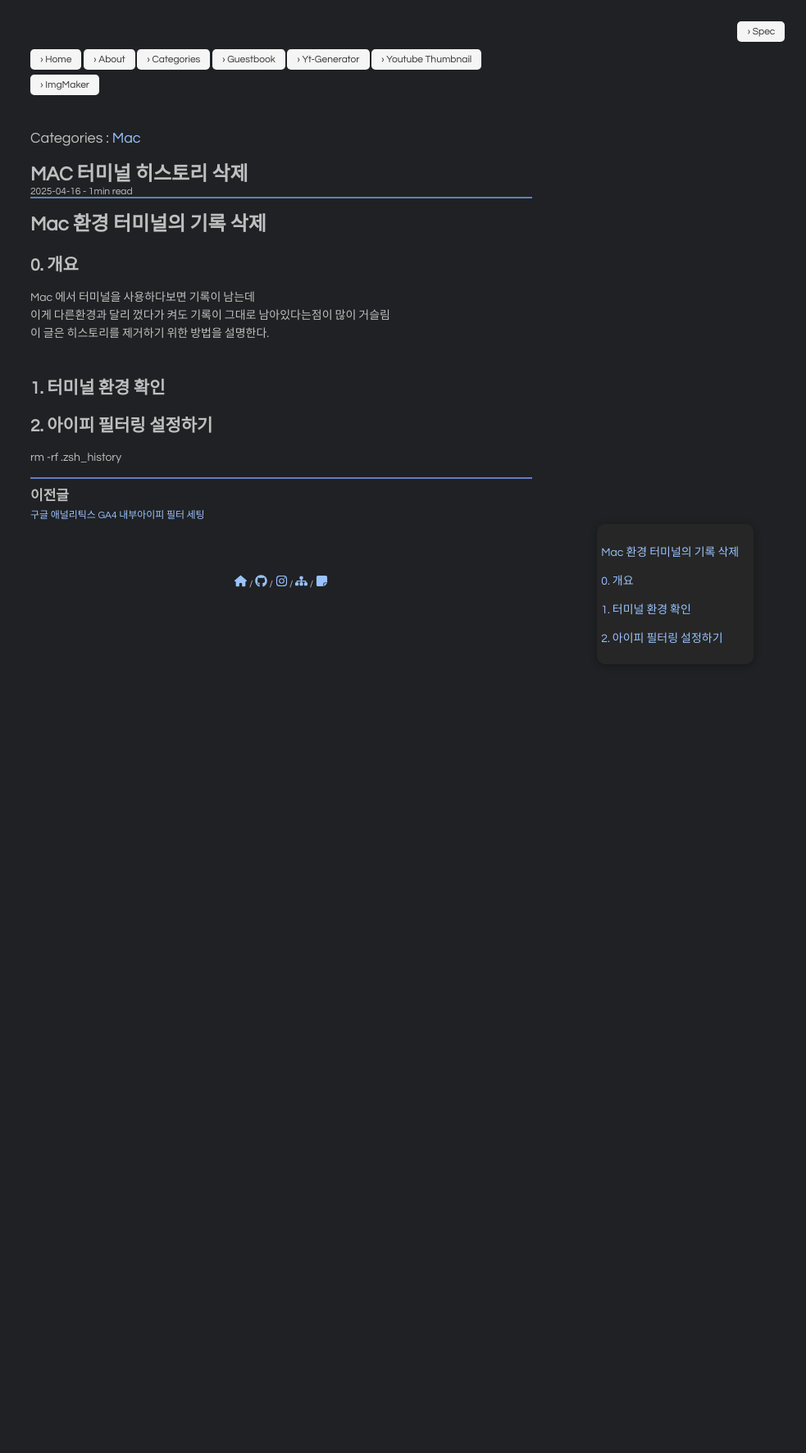
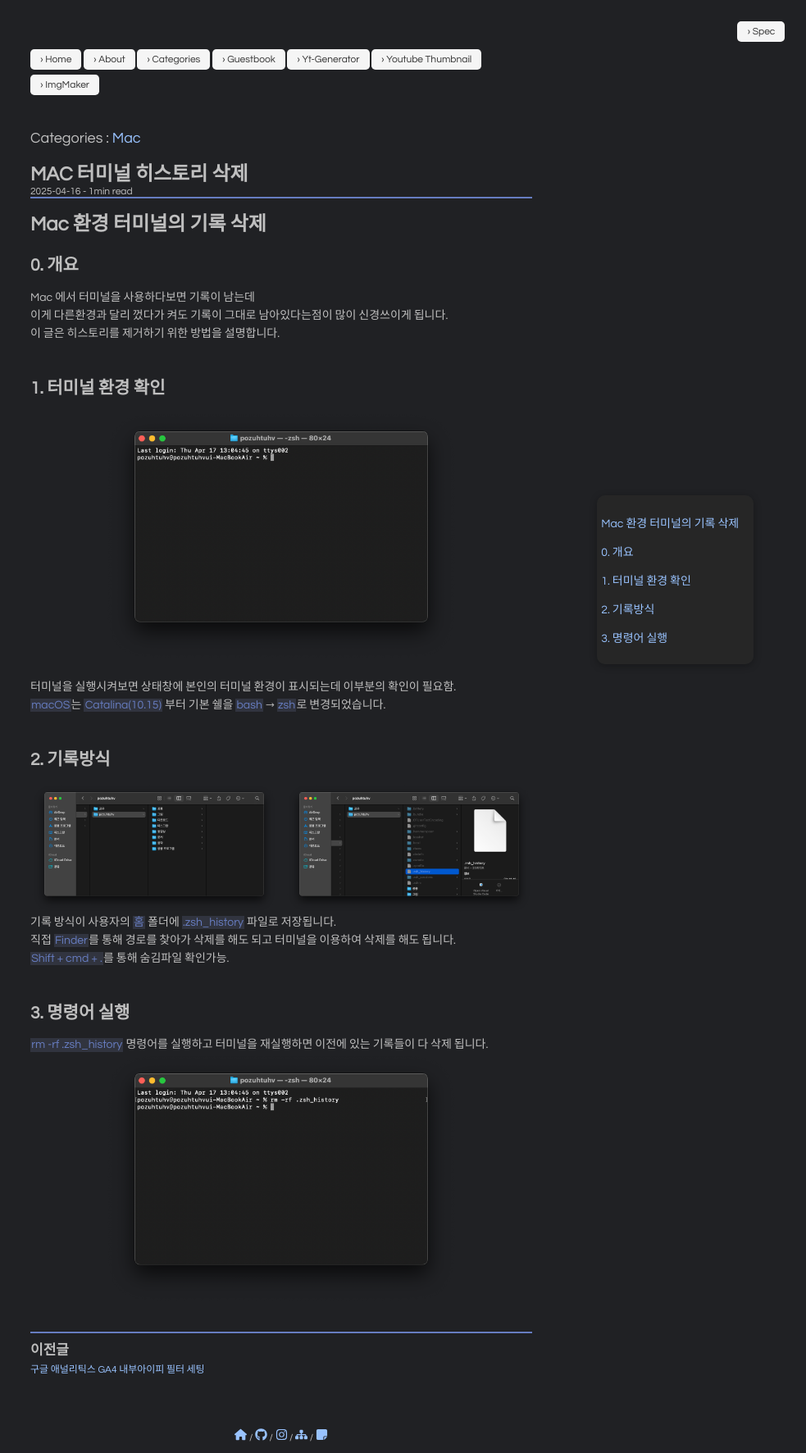
Before and after one commit to pozuhtuhv/pozuhtuhv.github.io, a Jekyll site: the page built from _posts/2025-04-16-mac-terminal-history-del.md, in a window 1280 px wide. Shown: the whole page at 82% size, without its empty margins (297-1280 px from the left). Built offline with Jekyll 4.4.1, drawn with Linux system fonts in a browser that asks for light colours; before the commit the page ends 900 px from its top, so only the background shows below that.

Commit message:
(upload) content

```diff
--- a/_posts/2025-04-16-mac-terminal-history-del.md
+++ b/_posts/2025-04-16-mac-terminal-history-del.md
@@ -23,13 +23,30 @@ tags: [mac, terminal, zsh, history]
 
 ### 0. 개요
 Mac 에서 터미널을 사용하다보면 기록이 남는데<br>
-이게 다른환경과 달리 껐다가 켜도 기록이 그대로 남아있다는점이 많이 거슬림<br>
-이 글은 히스토리를 제거하기 위한 방법을 설명한다.<br>
+이게 다른환경과 달리 껐다가 켜도 기록이 그대로 남아있다는점이 많이 신경쓰이게 됩니다.<br>
+이 글은 히스토리를 제거하기 위한 방법을 설명합니다.<br>
 <br>
 
 ### 1. 터미널 환경 확인
+![mac-terminal-history-del-1](/assets/img/2025-04-16-mac-terminal-history-del-1.png)
+<br>
+터미널을 실행시켜보면 상태창에 본인의 터미널 환경이 표시되는데 이부분의 확인이 필요함.<br>
+`macOS`는 `Catalina(10.15)` 부터 기본 쉘을 `bash` → `zsh`로 변경되었습니다.<br>
+<br>
 
+### 2. 기록방식
 
-### 2. 아이피 필터링 설정하기
+<div class = 'image-gallery'>
+    <img src ='/assets/img/2025-04-16-mac-terminal-history-del-2.png' alt='mmac-terminal-history-del-2'>
+    <img src ='/assets/img/2025-04-16-mac-terminal-history-del-3.png' alt='mmac-terminal-history-del-3'>
+</div>
 
-rm -rf .zsh_history
+기록 방식이 사용자의 `홈` 폴더에 `.zsh_history` 파일로 저장됩니다.<br>
+직접 `Finder`를 통해 경로를 찾아가 삭제를 해도 되고 터미널을 이용하여 삭제를 해도 됩니다.<br>
+`Shift + cmd + .`를 통해 숨김파일 확인가능.<br>
+<br>
+
+### 3. 명령어 실행
+`rm -rf .zsh_history` 명령어를 실행하고 터미널을 재실행하면 이전에 있는 기록들이 다 삭제 됩니다.<br>
+![mac-terminal-history-del-4](/assets/img/2025-04-16-mac-terminal-history-del-4.png)
+<br>
```
Also changed, not shown: _posts/2025-04-14-seo-google-analytics-internal.md (+2 -2 lines), assets/img/2025-04-16-mac-terminal-history-del-1.png (added), assets/img/2025-04-16-mac-terminal-history-del-2.png (added), assets/img/2025-04-16-mac-terminal-history-del-3.png (added), assets/img/2025-04-16-mac-terminal-history-del-4.png (added).
